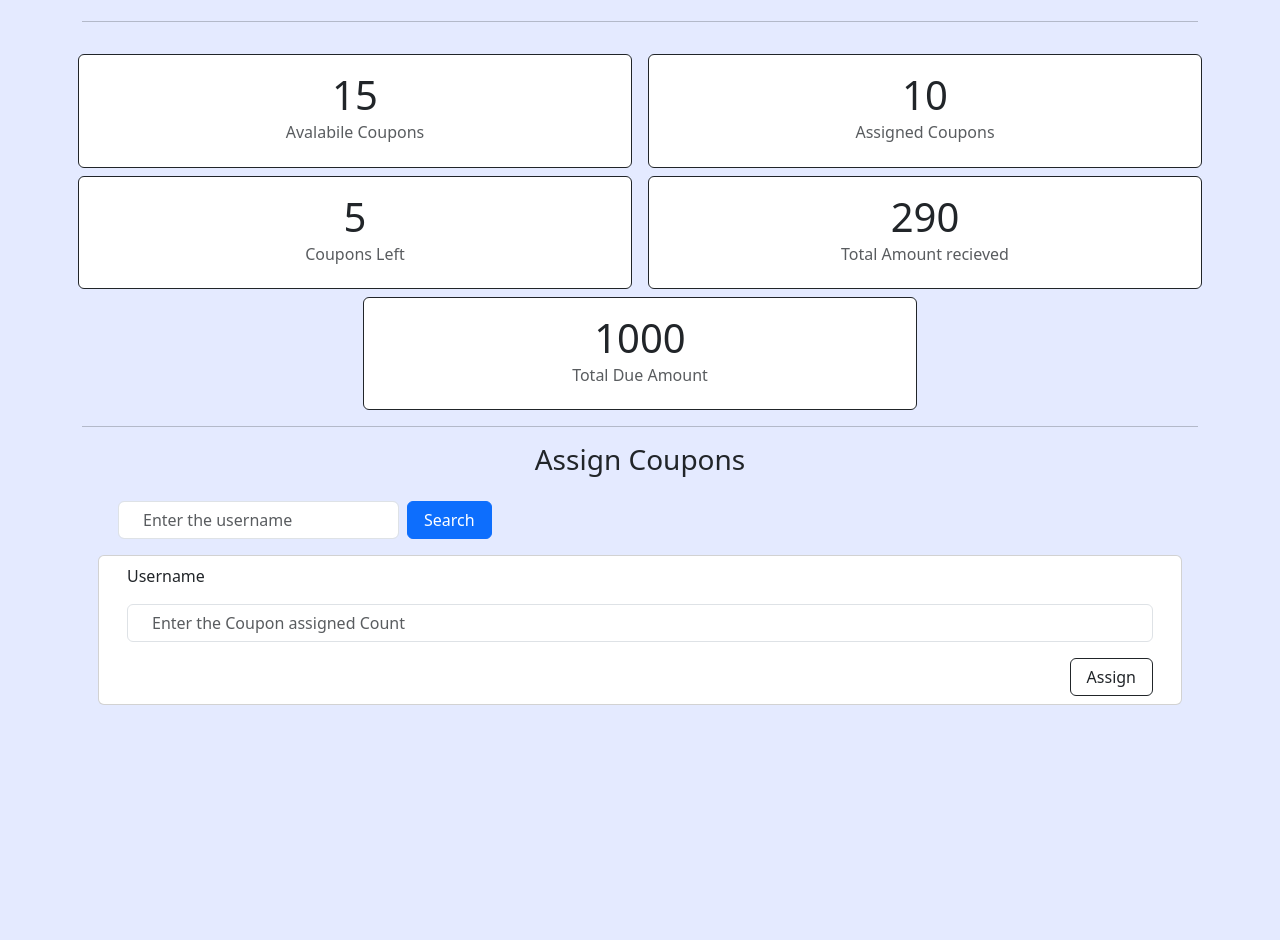
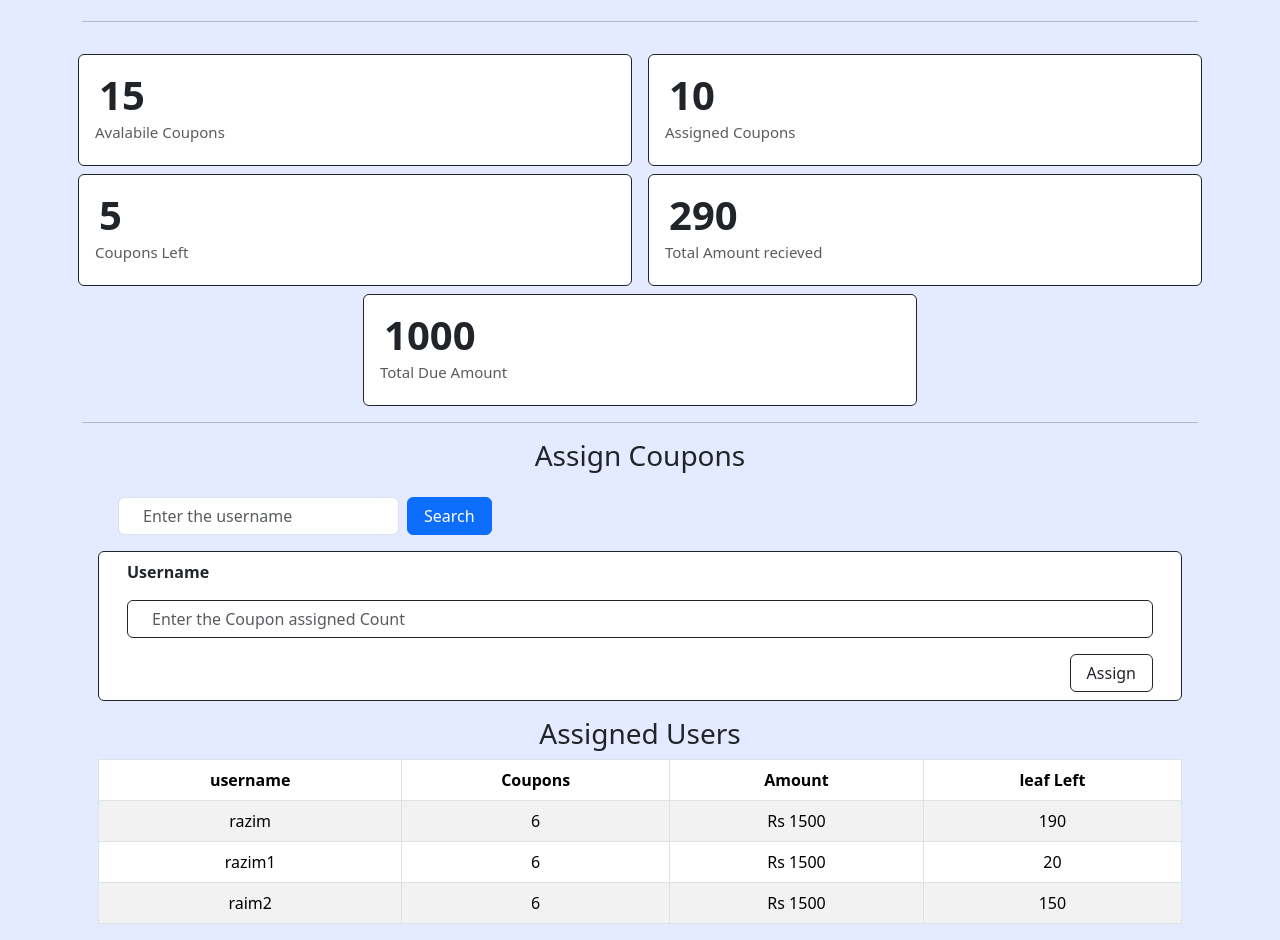
Before and after one commit to RazimRafi8910/coupon-tracker-frontend, a React (Vite) app: page /coordinator in a window 1280 px wide. Shown: the part 147-1087 px from the top of the page. Before the commit the page ends 852 px from the top, so only its background shows below. Built offline with nearby package versions, Linux system fonts and the light colour scheme.

Commit message:
new change

```diff
--- /dev/null
+++ b/src/components/UserTable.jsx
@@ -0,0 +1,38 @@
+import Table from 'react-bootstrap/Table';
+
+function UserTable() {
+  return (
+    <Table striped bordered hover>
+      <thead>
+        <tr>
+          <th>username</th>
+          <th>Coupons</th>
+          <th>Amount</th>
+          <th>leaf Left</th>
+        </tr>
+      </thead>
+      <tbody>
+        <tr>
+          <td>razim</td>
+          <td>6</td>
+          <td>Rs 1500</td>
+          <td>190</td>
+        </tr>
+        <tr>
+          <td>razim1</td>
+          <td>6</td>
+          <td>Rs 1500</td>
+          <td>20</td>
+        </tr>
+        <tr>
+          <td>raim2</td>
+                  <td>6</td>
+                  <td>Rs 1500</td>
+          <td>150</td>
+        </tr>
+      </tbody>
+    </Table>
+  );
+}
+
+export default UserTable;
--- a/src/components/cards/SimpleCard.jsx
+++ b/src/components/cards/SimpleCard.jsx
@@ -1,13 +1,13 @@
 import Card from 'react-bootstrap/Card';
 
-function SimpleCard({title,label}) {
+function SimpleCard({ title, label }) {
   return (
     <>
       <div className='col-6 px-2 mt-2'>
-          <Card className='border border-dark' style={{ borderRadius:'6px' }}>
+        <Card className='border border-dark' style={{ borderRadius: '6px' }}>
           <Card.Body className='text-center'>
-            <Card.Title className='fs-1'>{title}</Card.Title>
-            <Card.Subtitle className="mb-2 text-muted">{ label }</Card.Subtitle>
+            <Card.Title className='fs-1 text-start ms-1' style={{fontWeight:'800'}}>{title}</Card.Title>
+            <Card.Subtitle className="mb-2 text-muted text-start" style={{fontSize:'15px'}}>{label}</Card.Subtitle>
           </Card.Body>
         </Card>
       </div>
--- a/src/pages/CoordinatorHomePage.jsx
+++ b/src/pages/CoordinatorHomePage.jsx
@@ -4,6 +4,7 @@ import Form from 'react-bootstrap/Form';
 import Button from 'react-bootstrap/Button';
 import Card from 'react-bootstrap/Card';
 import ListGroup from 'react-bootstrap/ListGroup';
+import UserTable from '../components/UserTable';
 
 function CoordinatorHomePage() {
   return (
@@ -33,16 +34,16 @@ function CoordinatorHomePage() {
           </div>
         </div>
         <div className="row mx-3">
-          <Card>
+          <Card className='border border-dark'>
             <ListGroup variant="flush">
               <ListGroup.Item>
-                <div className='d-flex justify-content-between'>
+                <div className='d-flex justify-content-between fw-bold'>
                   Username
                 </div>
                 <div className=''>
                   <Form className='w-100 align-items-center'>
                     <Form.Group className="mb-3" controlId="exampleForm.ControlInput1">
-                      <Form.Control type="number" className='mt-3 w-100 px-4' placeholder="Enter the Coupon assigned Count" />
+                      <Form.Control type="number" className='mt-3 w-100 px-4 border-dark' placeholder="Enter the Coupon assigned Count" />
                     </Form.Group>
                     <div className='d-flex justify-content-end'>
                     <Button variant="outline-dark" className='px-3 ms-2' type="submit">Assign</Button>
@@ -53,8 +54,11 @@ function CoordinatorHomePage() {
             </ListGroup>
           </Card>
         </div>
-        <div className='row'>
-
+        <div className='row mx-1 text-center mt-3'>
+          <h3>Assigned Users</h3>
+          <div>
+          <UserTable/>
+          </div>
         </div>
       </div>
     </>
--- a/src/pages/ManagerLogin.jsx
+++ b/src/pages/ManagerLogin.jsx
@@ -11,6 +11,11 @@ const schema = yup.object().shape({
   username: yup.string().required(),
   password: yup.string().required()
 })
+
+const backendURL = String(import.meta.env.VITE_BACKEND_URL)
+const production = Number(import.meta.env.VITE_PRODUCTION)
+
+const api = production ? backendURL : 'http://localhost:3001'
 
 function Login() {
   const [isLoading, setIsLoading] = useState(false)
@@ -29,7 +34,7 @@ function Login() {
     setIsLoading(true)
     try {
       console.log(data)
-      const response = await fetch('http://localhost:3001/login', {
+      const response = await fetch(`${api}/login`, {
         method: 'POST',
         headers: {
           'Content-type': 'application/json'
--- a/src/pages/UserLogin.jsx
+++ b/src/pages/UserLogin.jsx
@@ -26,8 +26,8 @@ function Login() {
   })
 
   const backendURL = String(import.meta.env.VITE_BACKEND_URL)
-  const production = String(import.meta.env.VITE_PRODUCTION)
-console.log(production)
+  const production = Number(import.meta.env.VITE_PRODUCTION)
+
   const api = production ? backendURL : 'http://localhost:3001'
   console.log(api)
   const onsubmit = async (data) => {
```
Lines whose indentation alone changed are shown as unchanged.
